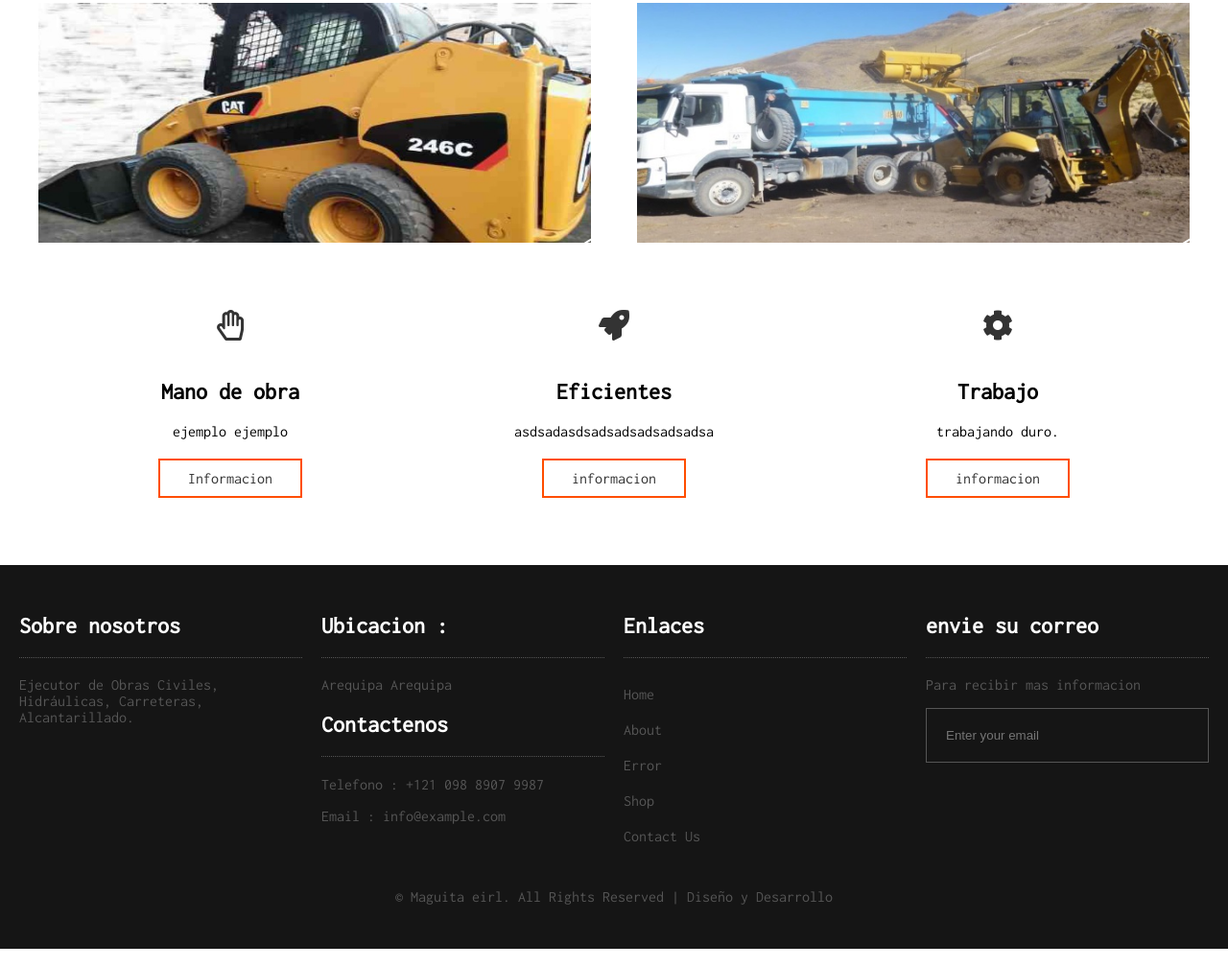
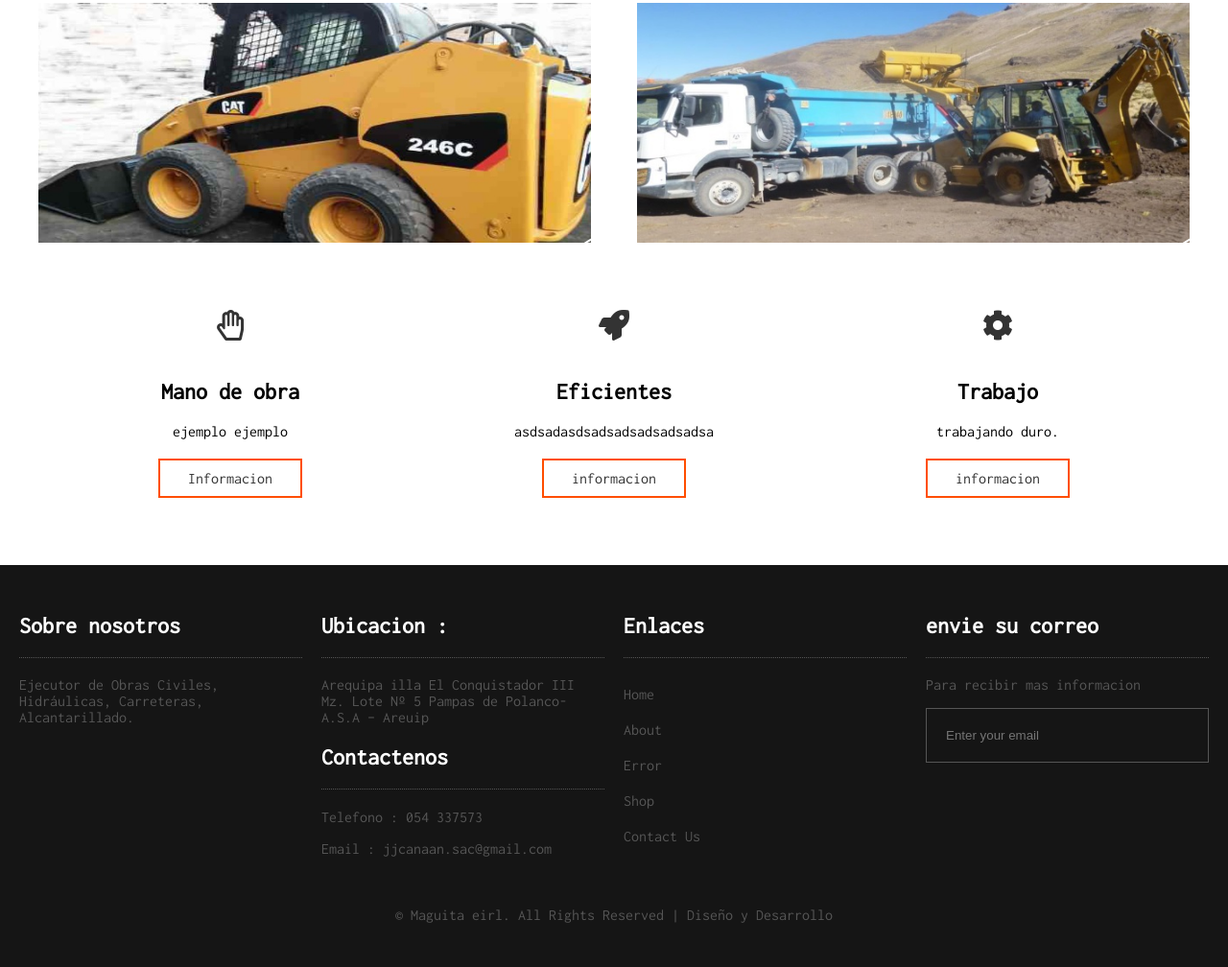
Before and after one commit to maxyuridev/canaan, a plain HTML site: page index.html in a window 1280 px wide. Shown: the part 1376-2384 px from the top of the page at 96% size. Drawn offline with Linux system fonts and the light colour scheme; a web font is replaced by a local one.

Commit message:
Update index.html

```diff
--- a/index.html
+++ b/index.html
@@ -33,7 +33,7 @@
           <a href="" class="main-header__link"><i class="fas fa-user"></i></a>
 
           <span class="main-header__txt">Ejecutor de Obras Civiles</span>
-          <p class="main-header__txt"><i class="fas fa-phone"></i> Cel 12345678099</p>
+          <p class="main-header__txt"><i class="fas fa-phone"></i> Cel 973040562 </p>
           <!--<a href="" class="main-header__btn">My cart <i class="fas fa-shopping-cart"></i></a>
           <input type="search" class="main-header__input" placeholder="Buscar productos"><i class="fas fa-search"></i>-->
         </div>
@@ -161,10 +161,10 @@
       </div>
       <div class="footer__section">
         <h2 class="footer__title">Ubicacion :</h2>
-        <p class="footer__txt">Arequipa Arequipa</p>
+        <p class="footer__txt">Arequipa illa El Conquistador III Mz. Lote Nº 5 Pampas de Polanco- A.S.A – Areuip</p>
         <h2 class="footer__title">Contactenos</h2>
-        <p class="footer__txt">Telefono : +121 098 8907 9987</p>
-        <p class="footer__txt">Email : info@example.com</p>
+        <p class="footer__txt">Telefono : 054 337573 </p>
+        <p class="footer__txt">Email : jjcanaan.sac@gmail.com  </p>
       </div>
       <div class="footer__section">
         <h2 class="footer__title">Enlaces</h2>
```
